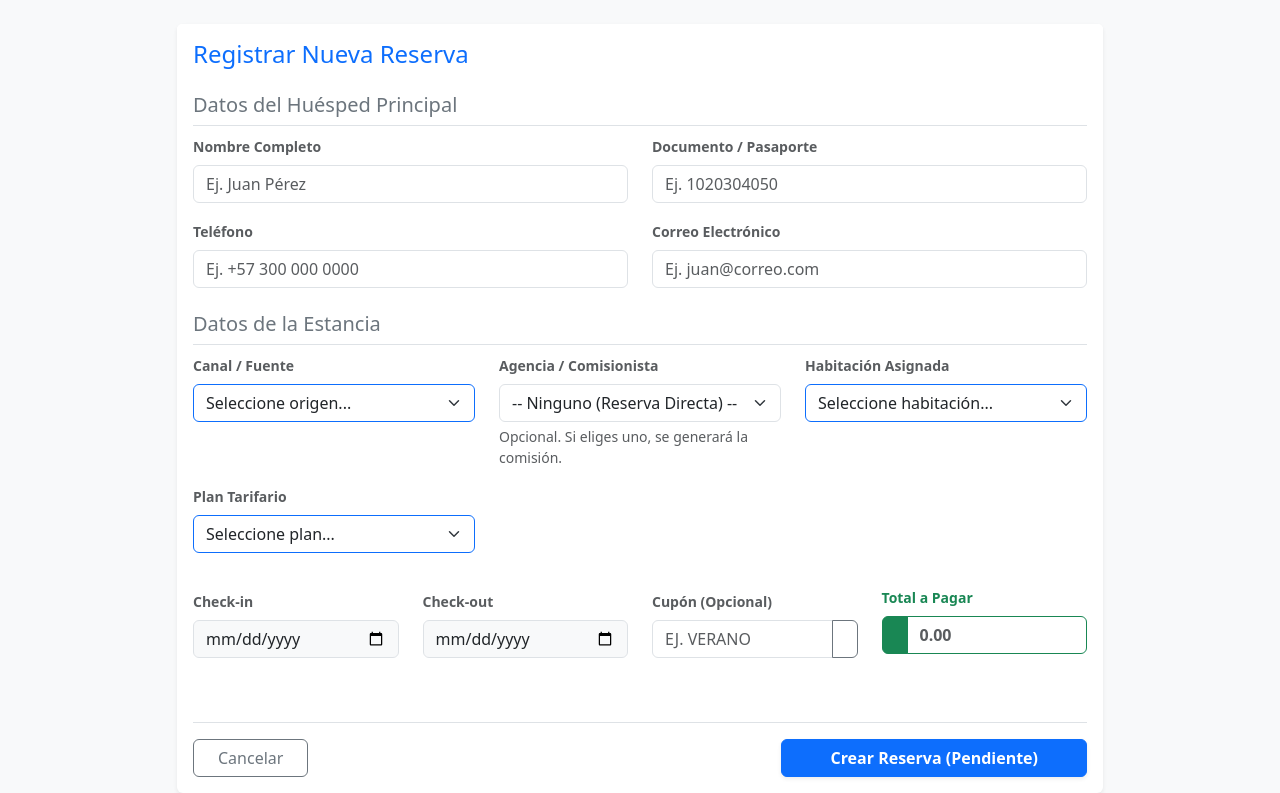
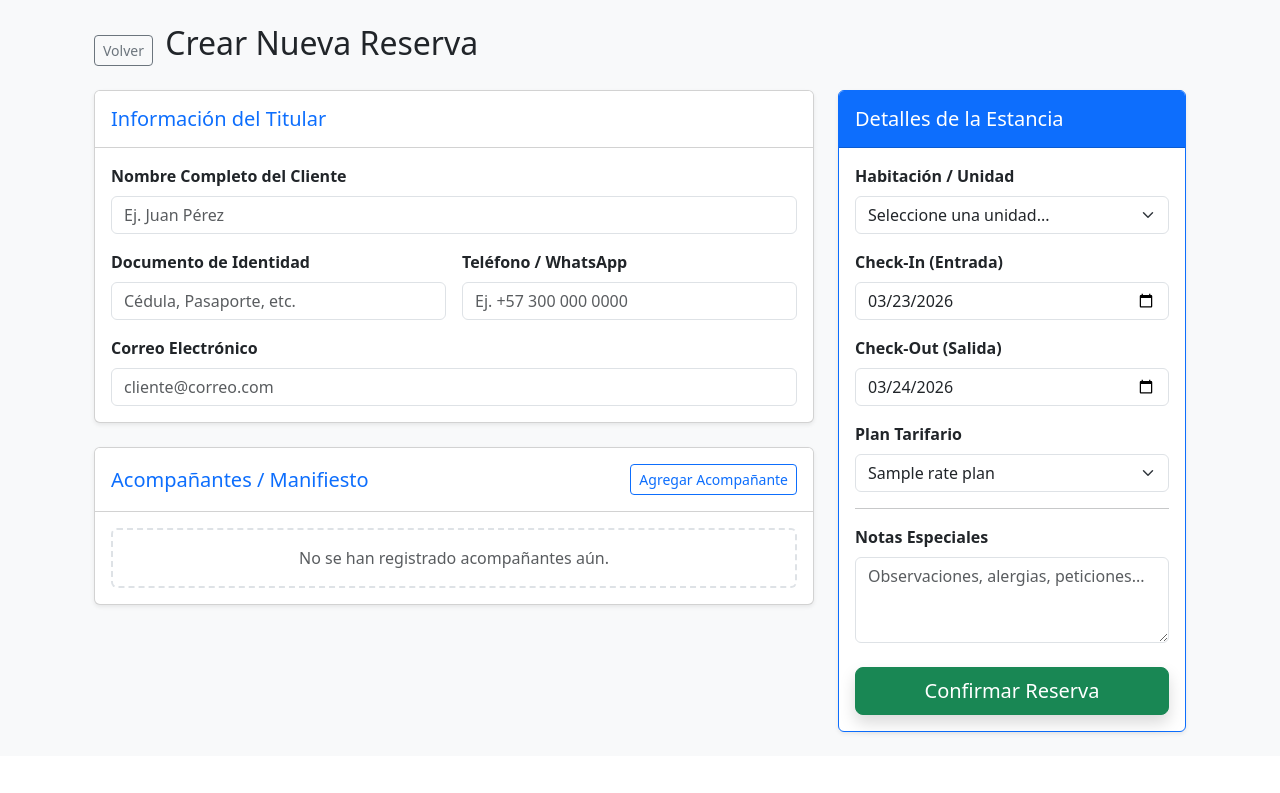
Before and after one commit to vicroja/colombiatogo, a CodeIgniter 4 app: the page made by app/Views/reservations/create.php in a window 1280 px wide. Shown: the part 56-849 px from the top of the page. After the commit the page ends 791 px from the top, so only its background shows below. Run offline with PHP 8.4 and a stand-in for CodeIgniter, Linux system fonts and the light colour scheme; the template is opened without the code that fills it: most values are stand-ins (such as "Sample title", 1, 10 or a date in 2020); data that the repository does not hold is empty; some libraries are stand-ins or nearby versions.

Commit message:
arreglo meter guests

```diff
--- a/app/Views/reservations/create.php
+++ b/app/Views/reservations/create.php
@@ -1,205 +1,201 @@
 <?= $this->extend('layouts/pms') ?>
+
+<?= $this->section('title') ?>Nueva Reserva - <?= session('tenant_name') ?><?= $this->endSection() ?>
+
 <?= $this->section('content') ?>
+    <div class="container-fluid">
+        <div class="d-flex justify-content-between align-items-center mb-4">
+            <div>
+                <a href="<?= base_url('/reservations') ?>" class="btn btn-sm btn-outline-secondary me-2">
+                    <i class="bi bi-arrow-left"></i> Volver
+                </a>
+                <h2 class="d-inline-block mb-0">Crear Nueva Reserva</h2>
+            </div>
+        </div>
 
-    <div class="row">
-        <div class="col-md-10 offset-md-1">
-            <div class="card shadow-sm border-0">
-                <div class="card-header bg-white pb-0 border-bottom-0">
-                    <h4 class="mb-0 text-primary mt-2"><i class="bi bi-calendar-plus"></i> Registrar Nueva Reserva</h4>
-                </div>
-                <div class="card-body">
-                    <form action="<?= base_url('/reservations/store') ?>" method="post">
-                        <?= csrf_field() ?>
+        <form action="<?= base_url('/reservations/store') ?>" method="post" id="reservation-form" class="needs-validation" novalidate>
+            <?= csrf_field() ?>
 
-                        <h5 class="text-secondary mt-2 border-bottom pb-2">Datos del Huésped Principal</h5>
-                        <div class="row mb-3">
-                            <div class="col-md-6">
-                                <label class="form-label small text-muted fw-bold">Nombre Completo</label>
-                                <input type="text" name="guest_name" class="form-control" required placeholder="Ej. Juan Pérez">
-                            </div>
-                            <div class="col-md-6">
-                                <label class="form-label small text-muted fw-bold">Documento / Pasaporte</label>
-                                <input type="text" name="guest_document" class="form-control" required placeholder="Ej. 1020304050">
+            <div class="row">
+                <div class="col-md-8">
+                    <div class="card shadow-sm mb-4">
+                        <div class="card-header bg-white py-3">
+                            <h5 class="mb-0 text-primary"><i class="bi bi-person-badge"></i> Información del Titular</h5>
+                        </div>
+                        <div class="card-body">
+                            <div class="row g-3">
+                                <div class="col-md-12">
+                                    <label class="form-label fw-bold">Nombre Completo del Cliente</label>
+                                    <input type="text" name="full_name" class="form-control" required placeholder="Ej. Juan Pérez">
+                                    <div class="invalid-feedback">El nombre es obligatorio.</div>
+                                </div>
+                                <div class="col-md-6">
+                                    <label class="form-label fw-bold">Documento de Identidad</label>
+                                    <input type="text" name="document" class="form-control" placeholder="Cédula, Pasaporte, etc.">
+                                </div>
+                                <div class="col-md-6">
+                                    <label class="form-label fw-bold">Teléfono / WhatsApp</label>
+                                    <input type="text" name="phone" class="form-control" placeholder="Ej. +57 300 000 0000">
+                                </div>
+                                <div class="col-md-12">
+                                    <label class="form-label fw-bold">Correo Electrónico</label>
+                                    <input type="email" name="email" class="form-control" placeholder="cliente@correo.com">
+                                </div>
                             </div>
                         </div>
-                        <div class="row mb-4">
-                            <div class="col-md-6">
-                                <label class="form-label small text-muted fw-bold">Teléfono</label>
-                                <input type="text" name="guest_phone" class="form-control" placeholder="Ej. +57 300 000 0000">
-                            </div>
-                            <div class="col-md-6">
-                                <label class="form-label small text-muted fw-bold">Correo Electrónico</label>
-                                <input type="email" name="guest_email" class="form-control" placeholder="Ej. juan@correo.com">
+                    </div>
+
+                    <div class="card shadow-sm mb-4">
+                        <div class="card-header bg-white py-3 d-flex justify-content-between align-items-center">
+                            <h5 class="mb-0 text-primary"><i class="bi bi-people"></i> Acompañantes / Manifiesto</h5>
+                            <button type="button" class="btn btn-sm btn-outline-primary" id="add-guest-btn">
+                                <i class="bi bi-plus-circle"></i> Agregar Acompañante
+                            </button>
+                        </div>
+                        <div class="card-body">
+                            <div id="guests-container">
+                                <div class="text-center py-3 text-muted border border-dashed rounded" id="no-guests-msg">
+                                    <i class="bi bi-info-circle"></i> No se han registrado acompañantes aún.
+                                </div>
                             </div>
                         </div>
+                    </div>
+                </div>
 
-                        <h5 class="text-secondary mt-4 border-bottom pb-2">Datos de la Estancia</h5>
-
-                        <div class="row mb-3">
-                            <div class="col-md-4 mb-3">
-                                <label class="form-label small text-muted fw-bold">Canal / Fuente</label>
-                                <select name="source_id" id="source_id" class="form-select border-primary" required>
-                                    <option value="">Seleccione origen...</option>
-                                    <?php if(!empty($sources)): ?>
-                                        <?php foreach($sources as $s): ?>
-                                            <option value="<?= $s['id'] ?>"><?= esc($s['name']) ?></option>
-                                        <?php endforeach; ?>
-                                    <?php endif; ?>
+                <div class="col-md-4">
+                    <div class="card shadow-sm border-primary mb-4">
+                        <div class="card-header bg-primary text-white py-3">
+                            <h5 class="mb-0">Detalles de la Estancia</h5>
+                        </div>
+                        <div class="card-body">
+                            <div class="mb-3">
+                                <label class="form-label fw-bold">Habitación / Unidad</label>
+                                <select name="unit_id" class="form-select" required>
+                                    <option value="">Seleccione una unidad...</option>
+                                    <?php foreach ($units as $u): ?>
+                                        <option value="<?= $u['id'] ?>"><?= esc($u['name']) ?> (<?= esc($u['type_name']) ?>)</option>
+                                    <?php endforeach; ?>
                                 </select>
                             </div>
-                            <div class="col-md-4 mb-3">
-                                <label class="form-label small text-muted fw-bold"><i class="bi bi-briefcase"></i> Agencia / Comisionista</label>
-                                <select name="agent_id" class="form-select">
-                                    <option value="">-- Ninguno (Reserva Directa) --</option>
-                                    <?php if(isset($agents)): ?>
-                                        <?php foreach($agents as $agent): ?>
-                                            <?php $comText = $agent['commission_type'] == 'percentage' ? $agent['commission_value'].'%' : session('currency_symbol').$agent['commission_value']; ?>
-                                            <option value="<?= $agent['id'] ?>">
-                                                <?= esc($agent['name']) ?> (Gana <?= $comText ?>)
-                                            </option>
-                                        <?php endforeach; ?>
-                                    <?php endif; ?>
-                                </select>
-                                <small class="text-muted d-block mt-1">Opcional. Si eliges uno, se generará la comisión.</small>
+
+                            <div class="mb-3">
+                                <label class="form-label fw-bold">Check-In (Entrada)</label>
+                                <input type="date" name="check_in" id="check_in" class="form-control" required value="<?= date('Y-m-d') ?>">
                             </div>
-                            <div class="col-md-4 mb-3">
-                                <label class="form-label small text-muted fw-bold">Habitación Asignada</label>
-                                <select name="unit_id" id="unit_id" class="form-select border-primary" required>
-                                    <option value="">Seleccione habitación...</option>
-                                    <?php if(!empty($units)): ?>
-                                        <?php foreach($units as $u): ?>
-                                            <option value="<?= $u['id'] ?>"><?= esc($u['name']) ?></option>
-                                        <?php endforeach; ?>
-                                    <?php endif; ?>
+
+                            <div class="mb-3">
+                                <label class="form-label fw-bold">Check-Out (Salida)</label>
+                                <input type="date" name="check_out" id="check_out" class="form-control" required value="<?= date('Y-m-d', strtotime('+1 day')) ?>">
+                            </div>
+
+                            <div class="mb-3">
+                                <label class="form-label fw-bold">Plan Tarifario</label>
+                                <select name="rate_plan_id" class="form-select" required>
+                                    <?php foreach ($rate_plans as $rp): ?>
+                                        <option value="<?= $rp['id'] ?>" <?= $rp['is_default'] ? 'selected' : '' ?>>
+                                            <?= esc($rp['name']) ?>
+                                        </option>
+                                    <?php endforeach; ?>
                                 </select>
                             </div>
-                            <div class="col-md-4 mb-3">
-                                <label class="form-label small text-muted fw-bold">Plan Tarifario</label>
-                                <select name="rate_plan_id" id="rate_plan_id" class="form-select border-primary" required>
-                                    <option value="">Seleccione plan...</option>
-                                    <?php if(!empty($plans)): ?>
-                                        <?php foreach($plans as $p): ?>
-                                            <option value="<?= $p['id'] ?>"><?= esc($p['name']) ?></option>
-                                        <?php endforeach; ?>
-                                    <?php endif; ?>
-                                </select>
+
+                            <hr>
+
+                            <div class="mb-3">
+                                <label class="form-label fw-bold">Notas Especiales</label>
+                                <textarea name="notes" class="form-control" rows="3" placeholder="Observaciones, alergias, peticiones..."></textarea>
+                            </div>
+
+                            <div class="d-grid gap-2 mt-4">
+                                <button type="submit" class="btn btn-success btn-lg shadow">
+                                    <i class="bi bi-calendar-check"></i> Confirmar Reserva
+                                </button>
                             </div>
                         </div>
-
-                        <div class="row mb-3 align-items-end">
-                            <div class="col-md-3 mb-3">
-                                <label class="form-label small text-muted fw-bold">Check-in</label>
-                                <input type="date" name="check_in" id="check_in" class="form-control bg-light" required>
-                            </div>
-                            <div class="col-md-3 mb-3">
-                                <label class="form-label small text-muted fw-bold">Check-out</label>
-                                <input type="date" name="check_out" id="check_out" class="form-control bg-light" required>
-                            </div>
-                            <div class="col-md-3 mb-3">
-                                <label class="form-label small text-muted fw-bold">Cupón (Opcional)</label>
-                                <div class="input-group">
-                                    <input type="text" id="promo_code" class="form-control text-uppercase" placeholder="Ej. VERANO">
-                                    <input type="hidden" name="promo_id" id="promo_id">
-                                    <button type="button" class="btn btn-outline-secondary" id="btn_apply_promo"><i class="bi bi-check2"></i></button>
-                                </div>
-
-                            </div>
-
-                            <div class="col-md-3 mb-3">
-                                <label class="form-label small fw-bold text-success">Total a Pagar</label>
-                                <div class="input-group">
-                                    <span class="input-group-text bg-success text-white border-success"><?= session('currency_symbol') ?: '$' ?></span>
-                                    <input type="text" name="total_price" id="total_price" class="form-control fw-bold text-success border-success bg-white" required readonly placeholder="0.00">
-                                </div>
-                                <small id="nights_info" class="text-muted d-block mt-1"></small>
-                            </div>
-                        </div>
-
-                        <div class="d-flex justify-content-between mt-5 pt-3 border-top">
-                            <a href="<?= base_url('/reservations') ?>" class="btn btn-outline-secondary px-4">Cancelar</a>
-                            <button type="submit" class="btn btn-primary px-5 fw-bold text-white shadow-sm">Crear Reserva (Pendiente)</button>
-                        </div>
-                    </form>
+                    </div>
                 </div>
             </div>
-        </div>
+        </form>
     </div>
 
     <script>
         document.addEventListener('DOMContentLoaded', function() {
-            const unitSelect = document.getElementById('unit_id');
-            const planSelect = document.getElementById('rate_plan_id');
-            const checkInInput = document.getElementById('check_in');
-            const checkOutInput = document.getElementById('check_out');
-            const promoInput = document.getElementById('promo_code');
-            const promoBtn = document.getElementById('btn_apply_promo');
-            const promoIdInput = document.getElementById('promo_id');
+            const guestsContainer = document.getElementById('guests-container');
+            const addGuestBtn = document.getElementById('add-guest-btn');
+            const noGuestsMsg = document.getElementById('no-guests-msg');
+            let guestCount = 0;
 
-            const priceInput = document.getElementById('total_price');
-            const nightsInfo = document.getElementById('nights_info');
+            // Función para agregar fila de acompañante
+            addGuestBtn.addEventListener('click', function() {
+                if (noGuestsMsg) noGuestsMsg.style.display = 'none';
 
-            function fetchCalculatedPrice() {
-                const unit_id = unitSelect.value;
-                const rate_plan_id = planSelect.value;
-                const check_in = checkInInput.value;
-                const check_out = checkOutInput.value;
-                const promo_code = promoInput.value.trim();
+                guestCount++;
+                const guestHtml = `
+            <div class="card border-light bg-light mb-3 guest-row shadow-sm animate__animated animate__fadeIn">
+                <div class="card-body p-3">
+                    <div class="row g-2">
+                        <div class="col-md-4">
+                            <label class="small text-muted fw-bold">Nombre</label>
+                            <input type="text" name="additional_guests[${guestCount}][first_name]" class="form-control form-control-sm" required placeholder="Nombre">
+                        </div>
+                        <div class="col-md-4">
+                            <label class="small text-muted fw-bold">Apellido</label>
+                            <input type="text" name="additional_guests[${guestCount}][last_name]" class="form-control form-control-sm" required placeholder="Apellido">
+                        </div>
+                        <div class="col-md-3">
+                            <label class="small text-muted fw-bold">Documento</label>
+                            <input type="text" name="additional_guests[${guestCount}][doc_number]" class="form-control form-control-sm" placeholder="ID/Cédula">
+                        </div>
+                        <div class="col-md-1 d-flex align-items-end justify-content-end">
+                            <button type="button" class="btn btn-sm btn-outline-danger remove-guest-btn" title="Eliminar">
+                                <i class="bi bi-trash"></i>
+                            </button>
+                        </div>
+                    </div>
+                </div>
+            </div>`;
 
-                if(unit_id && rate_plan_id && check_in && check_out) {
-                    if (new Date(check_in) >= new Date(check_out)) {
-                        priceInput.value = '0.00';
-                        nightsInfo.innerHTML = "<span class='text-danger fw-bold'>Fechas inválidas</span>";
-                        return;
-                    }
+                guestsContainer.insertAdjacentHTML('beforeend', guestHtml);
+                logDebug("Agregado acompañante #" + guestCount);
+            });
 
-                    priceInput.value = 'Calculando...';
-                    nightsInfo.innerHTML = "<span class='text-info'>Consultando tarifas...</span>";
+            // Delegación de eventos para eliminar acompañantes
+            guestsContainer.addEventListener('click', function(e) {
+                if (e.target.closest('.remove-guest-btn')) {
+                    const row = e.target.closest('.guest-row');
+                    row.classList.remove('animate__fadeIn');
+                    row.classList.add('animate__fadeOut');
 
-                    const url = `<?= base_url('/reservations/calculate-price') ?>?unit_id=${unit_id}&rate_plan_id=${rate_plan_id}&check_in=${check_in}&check_out=${check_out}&promo_code=${promo_code}`;
-
-                    fetch(url)
-                        .then(response => response.json())
-                        .then(data => {
-                            if(data.success) {
-                                priceInput.value = data.total_price;
-                                promoIdInput.value = data.promo_id || '';
-
-                                let infoHtml = `<span class='text-success fw-bold'>Por ${data.nights} noche(s)</span>`;
-
-                                // Si se aplicó el cupón, tachamos el precio original
-                                if(data.promo_applied) {
-                                    infoHtml += `<br><span class='text-danger text-decoration-line-through small'>Original: $${data.original_price}</span> <span class='badge bg-success small'>Cupón Aplicado</span>`;
-                                }
-
-                                nightsInfo.innerHTML = infoHtml;
-                            } else {
-                                priceInput.value = '0.00';
-                                promoIdInput.value = '';
-                                nightsInfo.innerHTML = `<span class='text-danger'>${data.message}</span>`;
-                            }
-                        })
-                        .catch(error => {
-                            console.error('Error calculando el precio:', error);
-                            priceInput.value = 'Error';
-                        });
-                }
-            }
-
-            // Disparar cálculos
-            unitSelect.addEventListener('change', fetchCalculatedPrice);
-            planSelect.addEventListener('change', fetchCalculatedPrice);
-            checkInInput.addEventListener('change', fetchCalculatedPrice);
-            checkOutInput.addEventListener('change', fetchCalculatedPrice);
-
-            // Disparar cálculo al presionar el botón del cupón o dar Enter
-            promoBtn.addEventListener('click', fetchCalculatedPrice);
-            promoInput.addEventListener('keypress', function(e) {
-                if (e.key === 'Enter') {
-                    e.preventDefault();
-                    fetchCalculatedPrice();
+                    setTimeout(() => {
+                        row.remove();
+                        if (guestsContainer.querySelectorAll('.guest-row').length === 0) {
+                            noGuestsMsg.style.display = 'block';
+                        }
+                    }, 300);
                 }
             });
+
+            // Validación de formularios de Bootstrap
+            const forms = document.querySelectorAll('.needs-validation');
+            Array.from(forms).forEach(form => {
+                form.addEventListener('submit', event => {
+                    if (!form.checkValidity()) {
+                        event.preventDefault();
+                        event.stopPropagation();
+                    }
+                    form.classList.add('was-validated');
+                }, false);
+            });
+
+            function logDebug(msg) {
+                console.log("[MAVILUSA DEBUG] " + new Date().toLocaleTimeString() + ": " + msg);
+            }
         });
     </script>
 
+    <style>
+        .border-dashed { border-style: dashed !important; border-width: 2px !important; }
+        .animate__animated { animation-duration: 0.4s; }
+    </style>
+
 <?= $this->endSection() ?>
--- a/app/Views/reservations/show.php
+++ b/app/Views/reservations/show.php
@@ -29,7 +29,7 @@
                 <h6 class="fw-bold mb-2">Acompañantes Registrados</h6>
                 <ul class="list-group list-group-flush small">
                     <?php
-                    $resGuestModel = new \App\\Models\\ReservationGuestModel();
+                    $resGuestModel = new \App\Models\ReservationGuestModel();
                         $acompanying = $resGuestModel->where('reservation_id', $reservation['id'])->findAll();
 
                         if(empty($acompanying)): ?>
```
